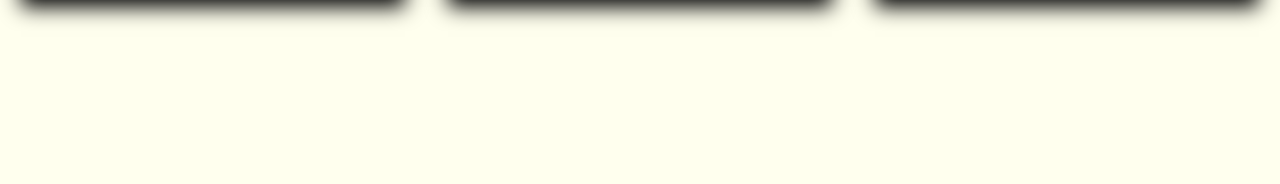
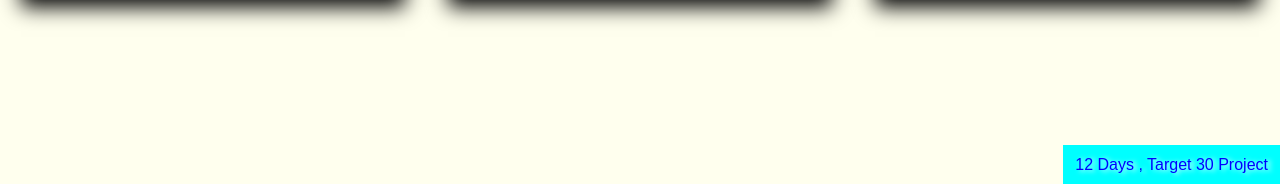
Before and after one commit to nikhilroy2/12-Days-Target-30-Project-, a plain HTML site: page index.html in a window 1280 px wide. Shown: the part 616-800 px from the top of the page. Drawn offline with Linux system fonts and the light colour scheme.

Commit message:
project date added

```diff
--- a/css/style.scss
+++ b/css/style.scss
@@ -159,3 +159,12 @@ h1,h2,h3,h4,h5,h6{
         flex-basis: 90%!important;
     }
 }
+.project{
+    position: fixed;
+    bottom: 0px;
+    right: 0px;
+    padding: 7px 12px;
+    background: cyan;
+    color: blue;
+    text-shadow: 3px 1px 5px white;
+}
--- a/index.html
+++ b/index.html
@@ -79,6 +79,9 @@
         </div>
     </div>
     </div>
+    <div class="project">
+        12 Days , Target 30 Project
+    </div>
 </body>
 
 </html>
```
Also changed, not shown: css/style.css, 1 other file.
